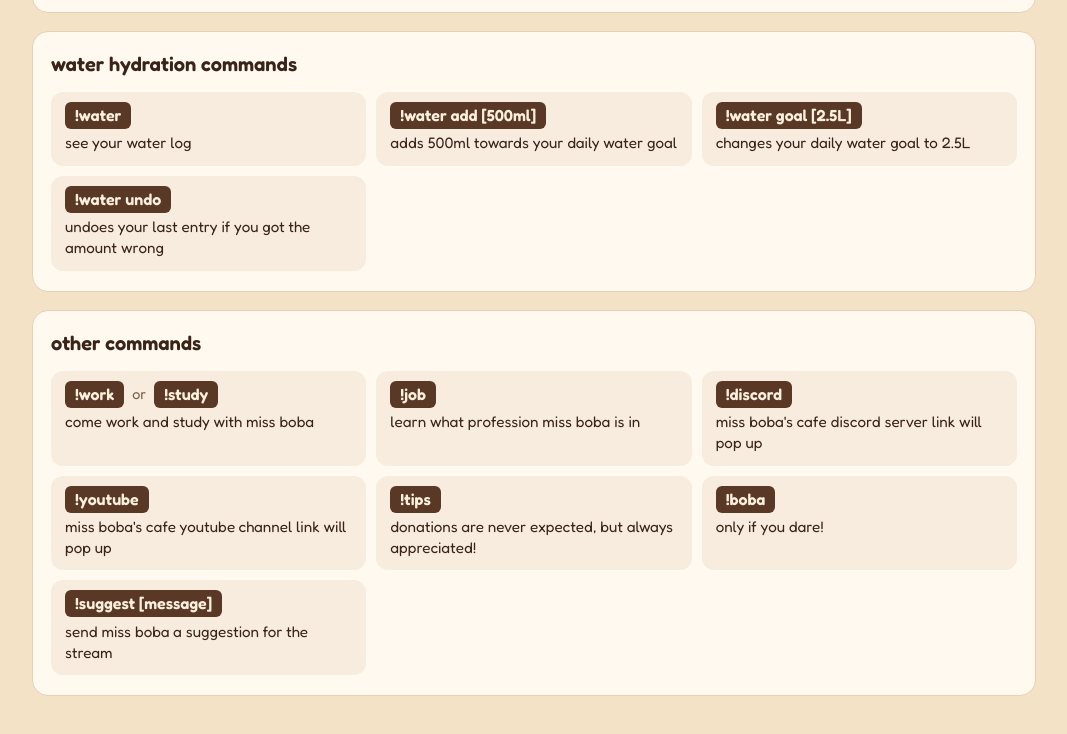
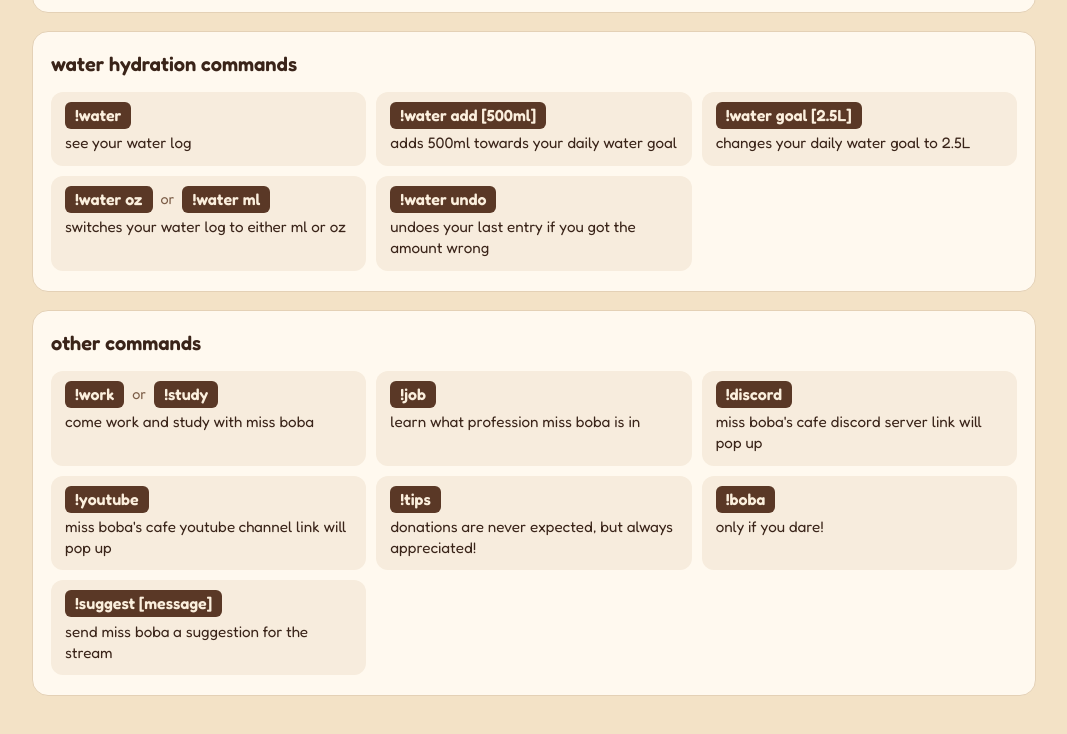
Before and after one commit to lilmissboba/commands, a plain HTML site: page index.html in a window 1280 px wide. Shown: the part 1892-2626 px from the top of the page, without its empty margins (106-1173 px from the left). Drawn offline with Linux system fonts and the light colour scheme; a web font is replaced by a local one.

Commit message:
Add files via upload

```diff
--- a/index.html
+++ b/index.html
@@ -103,6 +103,7 @@ const SECTIONS = [
     { cmds: ["!water"], desc: "see your water log" },
     { cmds: ["!water add [500ml]"], desc: "adds 500ml towards your daily water goal" },
     { cmds: ["!water goal [2.5L]"], desc: "changes your daily water goal to 2.5L" },
+    { cmds: ["!water oz", "!water ml"], desc: "switches your water log to either ml or oz" },
     { cmds: ["!water undo"], desc: "undoes your last entry if you got the amount wrong" }
   ]},
   { title: "other commands", items: [
```
